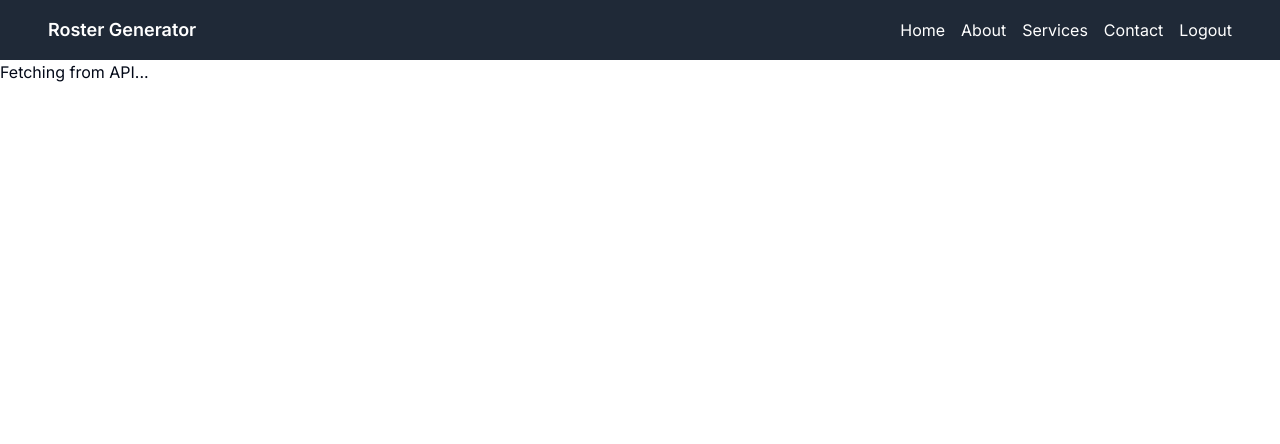
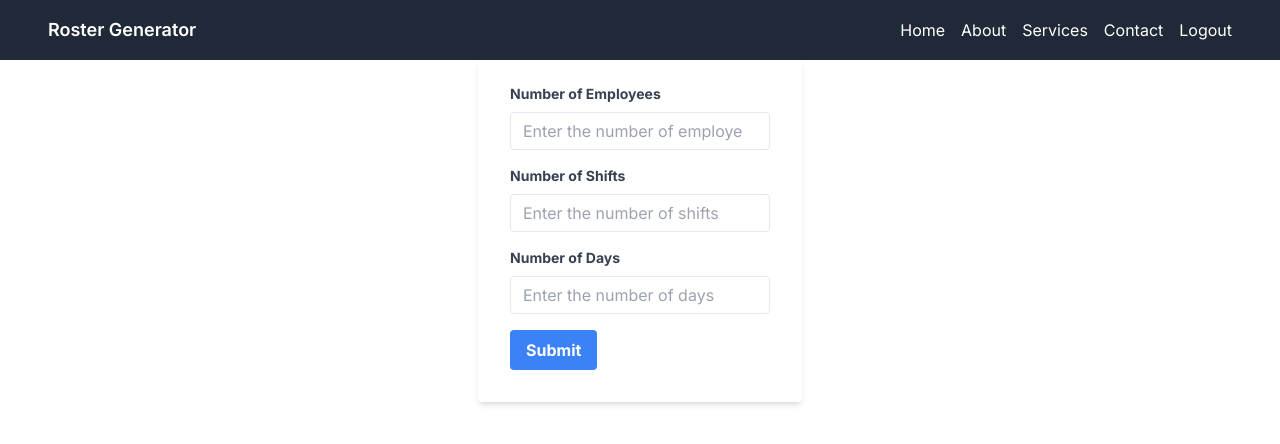
Before and after one commit to ssdrum/roster-generator-webapp, a Next.js app: page /dashboard in a window 1280 px wide. Shown: the top 444 px of the page. Built offline with nearby package versions, Linux system fonts and the light colour scheme; no server answers.

Commit message:
Added test form back in dashboard to test new API endpoints

```diff
--- a/app/dashboard/page.tsx
+++ b/app/dashboard/page.tsx
@@ -1,32 +1,6 @@
-'use client';
-
-import React, { useState, useEffect } from 'react';
+import Form from '@/app/ui/form';
 
 const Page = () => {
-  const [apiData, setApiData] = useState('');
-
-  useEffect(() => {
-    // Define the API endpoint
-    const apiUrl = '/my_api';
-
-    // Make a GET request using fetch
-    fetch(apiUrl)
-      .then((response) => response.json())
-      .then((data) => {
-        // Handle the response data
-        setApiData(data.message);
-      })
-      .catch((error) => {
-        // Handle errors
-        console.error('Error fetching data:', error);
-      });
-  }, []);
-
-  return (
-    <div>
-      <h2>Fetching from API...</h2>
-      {apiData && <p>{apiData}</p>}
-    </div>
-  );
+  return <Form />;
 };
 export default Page;
--- a/app/ui/form.tsx
+++ b/app/ui/form.tsx
@@ -1,3 +1,5 @@
+'use client';
+
 import { useState } from 'react';
 
 export default function Home() {
@@ -5,7 +7,6 @@ export default function Home() {
     employees: '',
     shifts: '',
     days: '',
-    solutions: '',
   });
 
   const handleInput = (e: React.ChangeEvent<HTMLInputElement>) => {
@@ -18,17 +19,16 @@ export default function Home() {
     e.preventDefault();
 
     const submitData = {
-      num_employees: parseInt(formData.employees),
-      num_shifts: parseInt(formData.shifts),
-      num_days: parseInt(formData.days),
-      solution_limit: parseInt(formData.solutions),
+      employees: parseInt(formData.employees),
+      days: parseInt(formData.days),
+      shifts: parseInt(formData.shifts),
     };
 
     console.log(submitData);
 
     try {
       const response = await fetch(
-        'http://127.0.0.1:8000/python_api/test-algorithm/',
+        '/my_api/test',
         {
           method: 'POST',
           body: JSON.stringify(submitData),
@@ -111,24 +111,6 @@ export default function Home() {
           />
         </div>
 
-        <div className='mb-4'>
-          <label
-            className='mb-2 block text-sm font-bold text-gray-700'
-            htmlFor='solutions'
-          >
-            Number of Solutions
-          </label>
-          <input
-            type='number'
-            id='solutions'
-            name='solutions'
-            placeholder='Enter the number of solutions'
-            value={formData.solutions}
-            onChange={handleInput}
-            className='focus:shadow-outline w-full appearance-none rounded border px-3 py-2 leading-tight text-gray-700 focus:outline-none'
-          />
-        </div>
-
         <div className='flex items-center justify-between'>
           <button
             type='submit'
```
